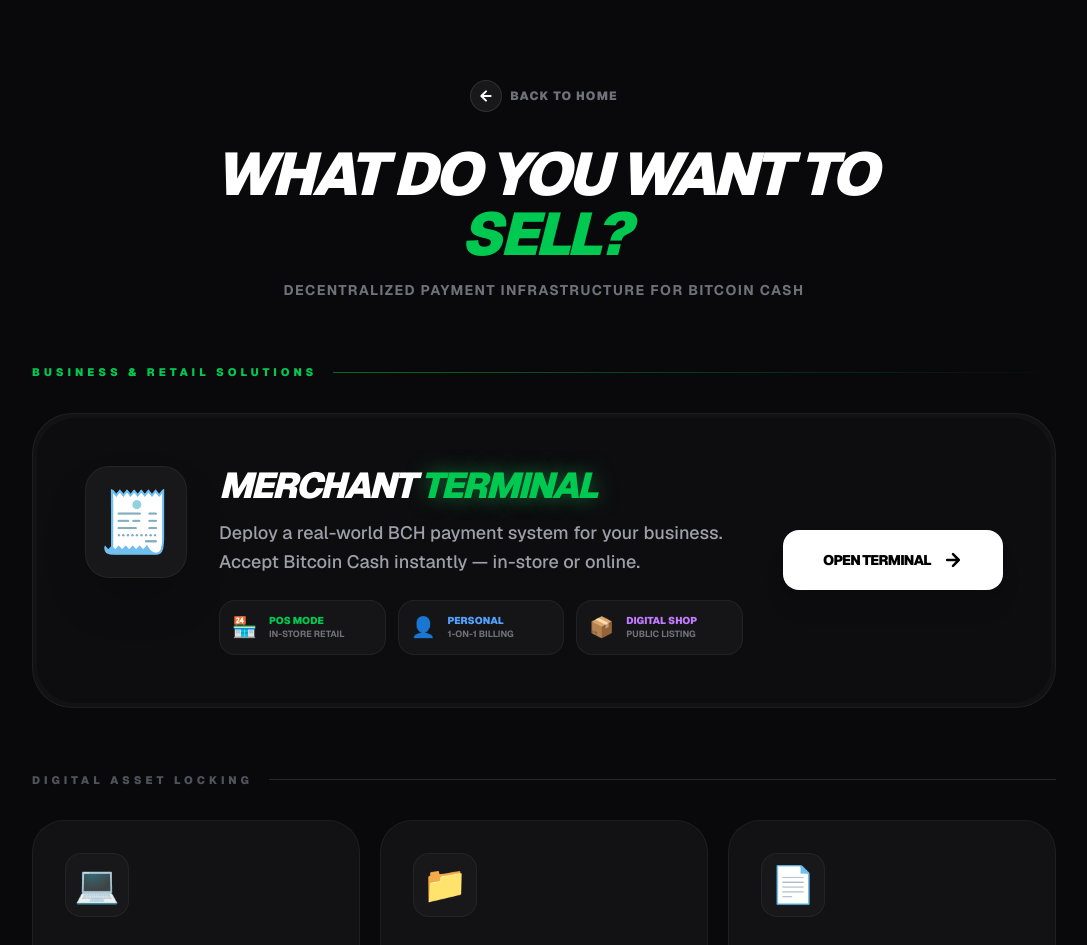
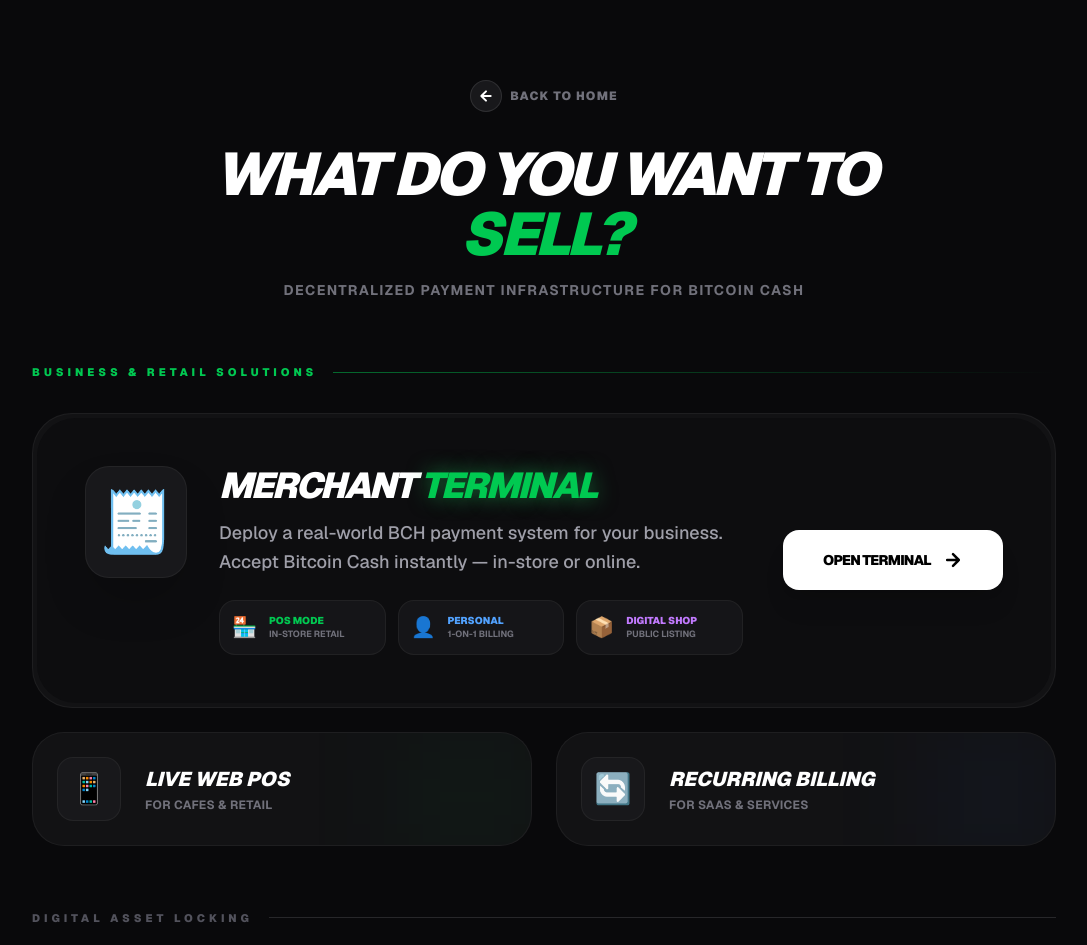
Before and after one commit to saleemm1/payonce-cash, a Next.js app: page /create in a window 1280 px wide. Shown: the top 945 px of the page, without its empty margins (96-1183 px from the left). Built offline with nearby package versions, Linux system fonts and the light colour scheme.

Commit message:
Update page.js

```diff
--- a/app/create/page.js
+++ b/app/create/page.js
@@ -45,7 +45,7 @@ export default function CreatePage() {
 
         <Link
             href="/create/invoice"
-            className="group relative w-full bg-[#121214] border border-white/5 hover:border-green-500/40 p-1 rounded-[40px] transition-all duration-500 hover:-translate-y-2 block"
+            className="group relative w-full bg-[#121214] border border-white/5 hover:border-green-500/40 p-1 rounded-[40px] transition-all duration-500 hover:-translate-y-2 block mb-6"
           >
             <div className="bg-zinc-950/50 rounded-[38px] p-8 md:p-12 flex flex-col lg:flex-row items-center justify-between gap-10 overflow-hidden relative">
               <div className="absolute top-0 right-0 w-64 h-64 bg-green-600/5 blur-[100px] -z-10"></div>
@@ -94,6 +94,37 @@ Accept Bitcoin Cash instantly — in-store or online.
               </div>
             </div>
         </Link>
+
+
+        <div className="grid grid-cols-1 md:grid-cols-2 gap-6">
+            <Link href="/pos" className="group bg-[#121214] border border-white/5 hover:border-green-500/40 p-6 rounded-[32px] transition-all hover:-translate-y-1 flex items-center gap-6 relative overflow-hidden">
+                <div className="absolute right-0 top-0 w-32 h-32 bg-green-500/5 blur-[50px]"></div>
+                <div className="w-16 h-16 bg-zinc-900 rounded-2xl flex items-center justify-center text-3xl border border-white/5 group-hover:scale-110 transition-transform">
+                    📱
+                </div>
+                <div>
+                    <h4 className="text-xl font-black uppercase italic text-white group-hover:text-green-500 transition-colors">Live Web POS</h4>
+                    <p className="text-xs text-zinc-500 font-bold uppercase tracking-wide mt-1">For Cafes & Retail</p>
+                </div>
+                <div className="ml-auto opacity-0 group-hover:opacity-100 transition-opacity -translate-x-2 group-hover:translate-x-0">
+                    <svg width="24" height="24" viewBox="0 0 24 24" fill="none" stroke="#22c55e" strokeWidth="3"><path d="M5 12h14M12 5l7 7-7 7"/></svg>
+                </div>
+            </Link>
+
+            <Link href="/billing" className="group bg-[#121214] border border-white/5 hover:border-blue-500/40 p-6 rounded-[32px] transition-all hover:-translate-y-1 flex items-center gap-6 relative overflow-hidden">
+                <div className="absolute right-0 top-0 w-32 h-32 bg-blue-500/5 blur-[50px]"></div>
+                <div className="w-16 h-16 bg-zinc-900 rounded-2xl flex items-center justify-center text-3xl border border-white/5 group-hover:scale-110 transition-transform">
+                    🔄
+                </div>
+                <div>
+                    <h4 className="text-xl font-black uppercase italic text-white group-hover:text-blue-500 transition-colors">Recurring Billing</h4>
+                    <p className="text-xs text-zinc-500 font-bold uppercase tracking-wide mt-1">For SaaS & Services</p>
+                </div>
+                <div className="ml-auto opacity-0 group-hover:opacity-100 transition-opacity -translate-x-2 group-hover:translate-x-0">
+                    <svg width="24" height="24" viewBox="0 0 24 24" fill="none" stroke="#3b82f6" strokeWidth="3"><path d="M5 12h14M12 5l7 7-7 7"/></svg>
+                </div>
+            </Link>
+        </div>
       </div>
 
       <div className="w-full max-w-5xl">
```
Lines whose indentation alone changed are shown as unchanged.
